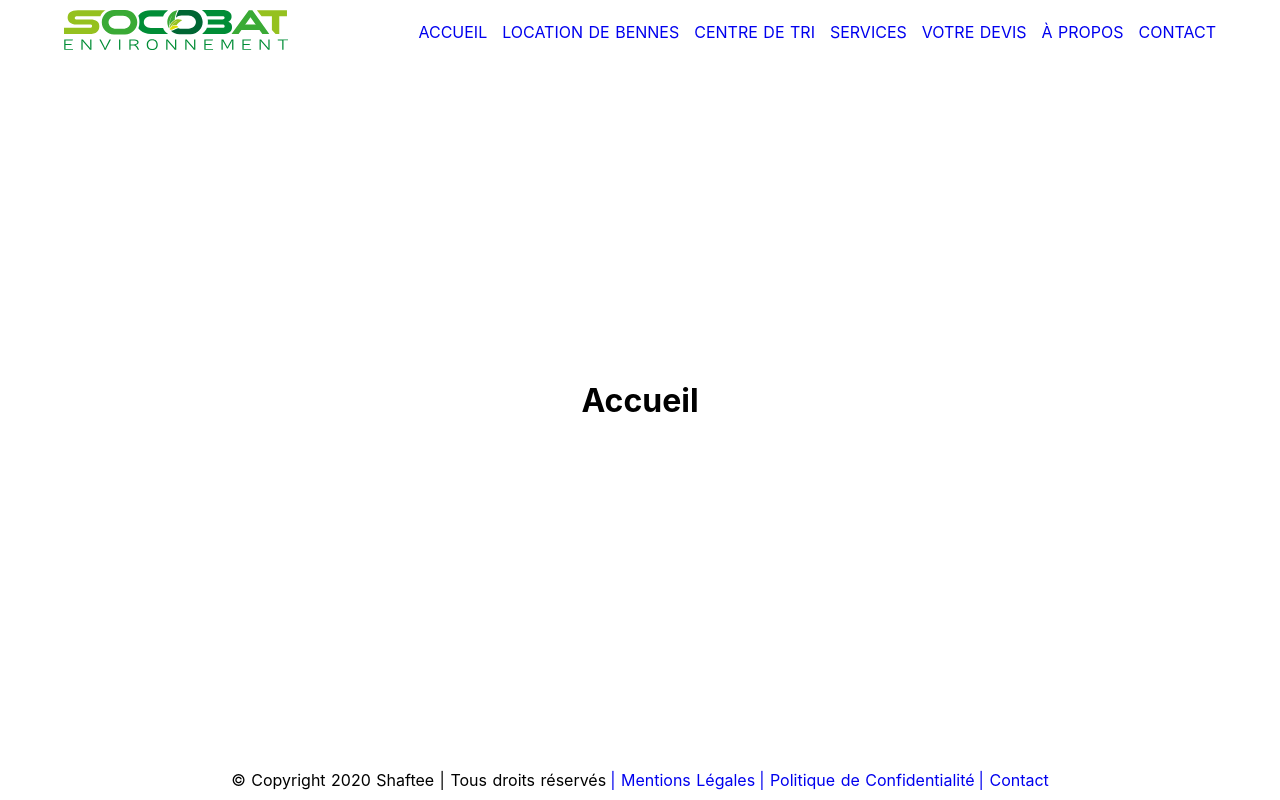
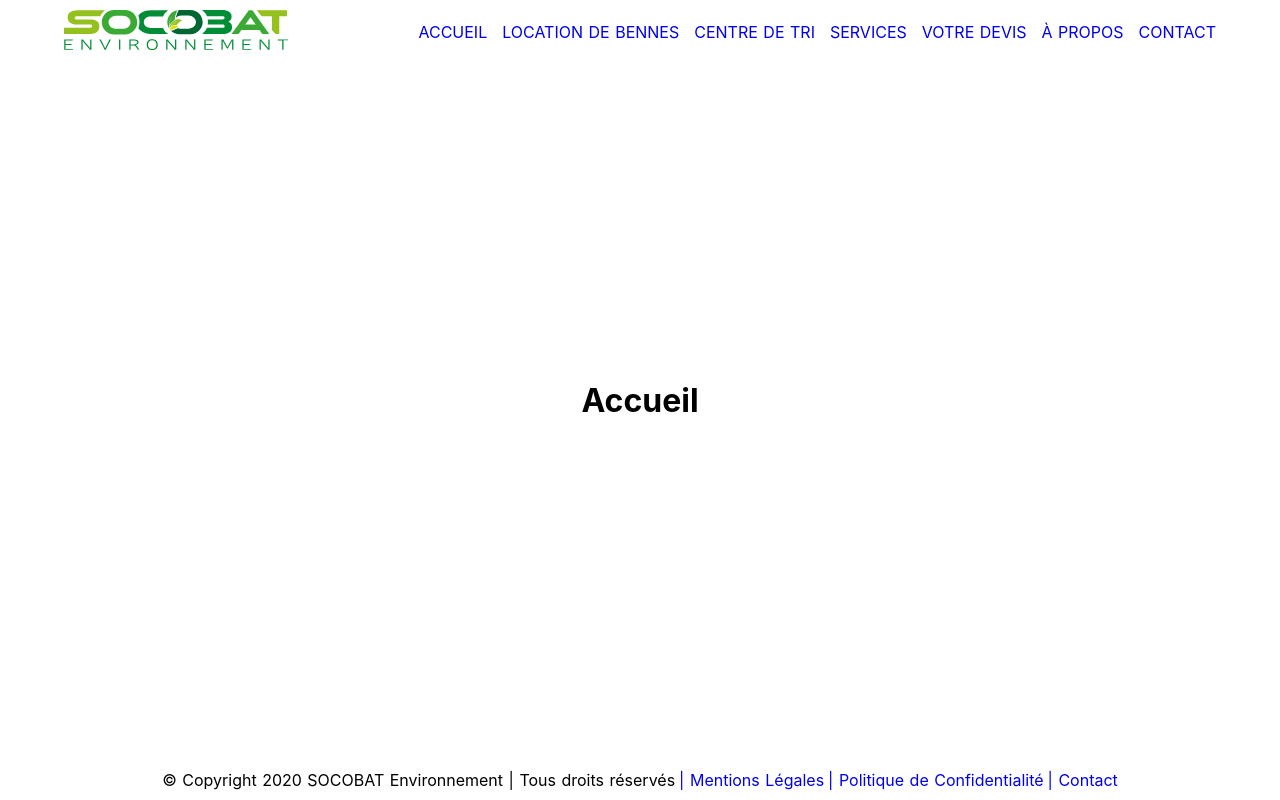
Before and after one commit to Lissandre/socobat-environnement, a Nuxt app: page / in a window 1280 px wide. Built offline with nearby package versions, Linux system fonts and the light colour scheme.

Commit message:
:speech_balloon: Footer copyright

```diff
--- a/components/Footer.vue
+++ b/components/Footer.vue
@@ -1,7 +1,7 @@
 <template>
   <nav class="footer">
     <span>
-      © Copyright 2020 Shaftee | Tous droits réservés
+      © Copyright 2020 SOCOBAT Environnement | Tous droits réservés
     </span>
     <nuxt-link to="/mentions-legales">
       Mentions Légales
```
